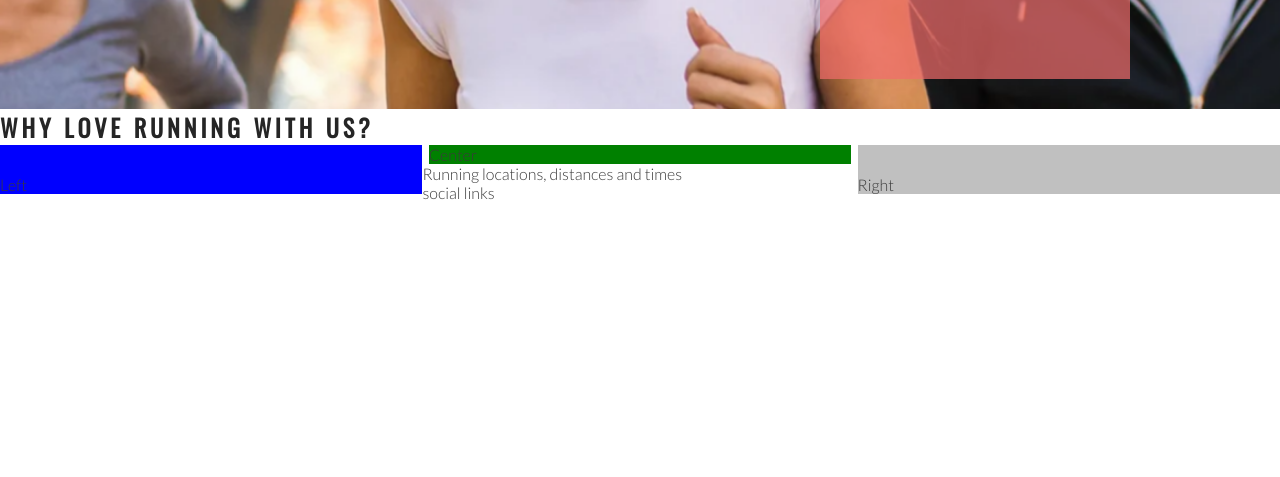
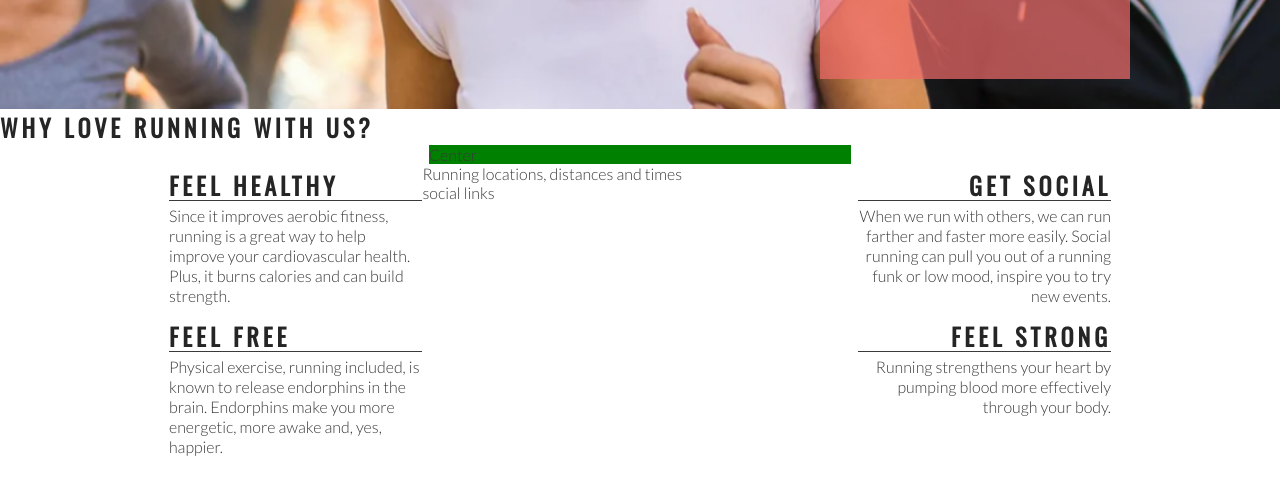
Before and after one commit to rebeccatraceyt/love-running, a plain HTML site: page index.html in a window 1280 px wide. Shown: the part 566-1043 px from the top of the page. Before the commit the page ends 800 px from the top, so only its background shows below. Drawn offline with nearby package versions, Linux system fonts and the light colour scheme.

Commit message:
Add about section content and style

```diff
--- a/assets/css/style.css
+++ b/assets/css/style.css
@@ -116,14 +116,12 @@ h1, h2 {
     padding-top: 30px;
     width: 33%;
     float: left;
-    background-color: blue;
 }
 
 #right-about {
     padding-top: 30px;
     width: 33%;
     float: right;
-    background-color: silver;
 }
 
 #center-about {
@@ -131,3 +129,33 @@ h1, h2 {
     margin: 0 auto;
     background-color: green;
 }
+
+hr {
+    border-top: 1px solid #3a3a3a;
+    width: 100%;
+    margin: 5px 0;
+}
+
+.left-about-heading {
+    width: 60%;
+    float: right;
+    line-height: 20px;
+    clear: both;
+    margin-bottom: 20px;
+}
+
+.right-about-heading {
+    width: 60%;
+    float: left;
+    line-height: 20px;
+    clear: both;
+    margin-bottom: 20px;
+}
+
+.right-about-heading h2 {
+    text-align: right;
+}
+
+.right-about-heading p {
+    text-align: right;
+}
--- a/index.html
+++ b/index.html
@@ -38,8 +38,38 @@
     </section>
     <section>
         <h1>Why Love Running With Us?</h1>
-        <div id="left-about">Left</div>
-        <div id="right-about">Right</div>
+        <div id="left-about">
+            <div class="left-about-heading">
+                <h2>Feel Healthy</h2>
+                <hr>
+                <p>
+                    Since it improves aerobic fitness, running is a great way to help improve your cardiovascular health. Plus, it burns calories and can build strength.
+                </p>
+            </div>
+            <div class="left-about-heading">
+                <h2>Feel Free</h2>
+                <hr>
+                <p>
+                    Physical exercise, running included, is known to release endorphins in the brain. Endorphins make you more energetic, more awake and, yes, happier.
+                </p>
+            </div>
+        </div>
+        <div id="right-about">
+            <div class="right-about-heading">
+                <h2>Get Social</h2>
+                <hr>
+                <p>
+                    When we run with others, we can run farther and faster more easily. Social running can pull you out of a running funk or low mood, inspire you to try new events.
+                </p>
+            </div>
+            <div class="right-about-heading">
+                <h2>Feel Strong</h2>
+                <hr>
+                <p>
+                    Running strengthens your heart by pumping blood more effectively through your body.
+                </p>
+            </div>
+        </div>
         <div id="center-about">Center</div>
     </section>
     <section>
```
